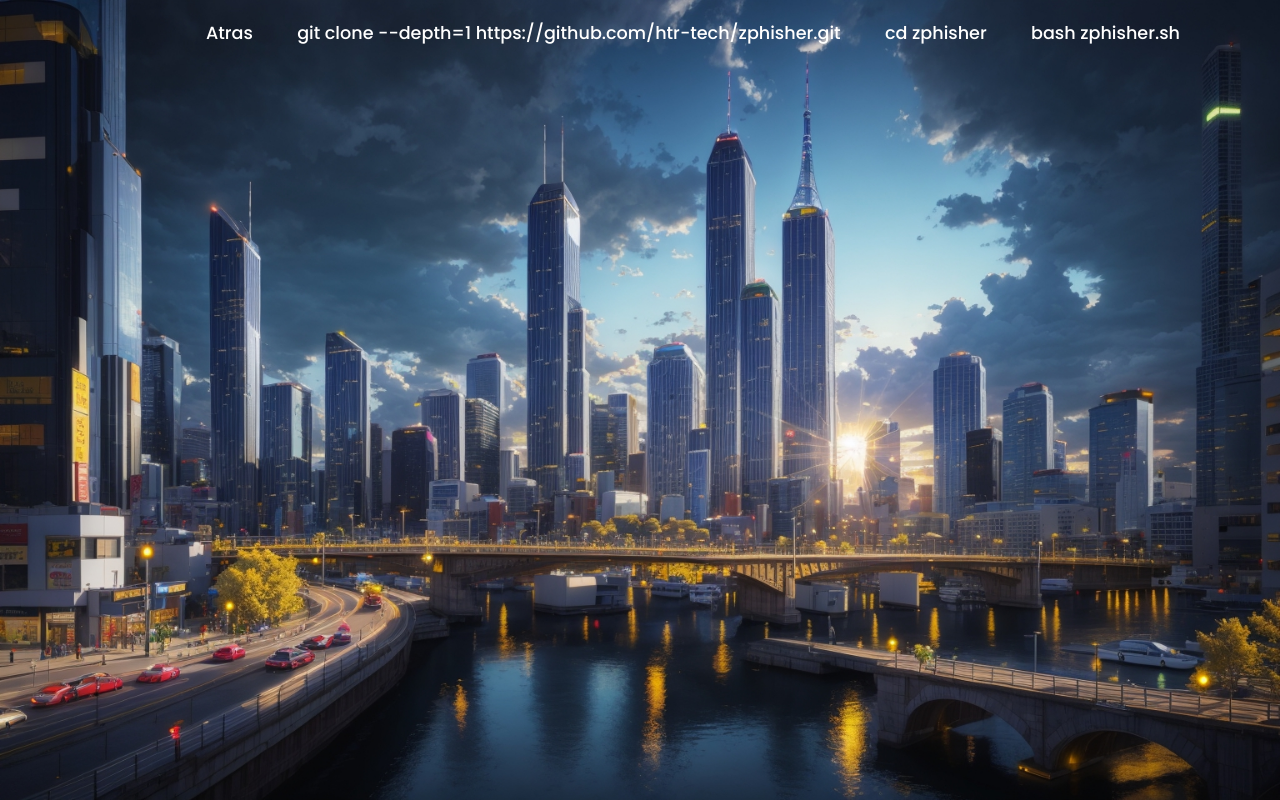
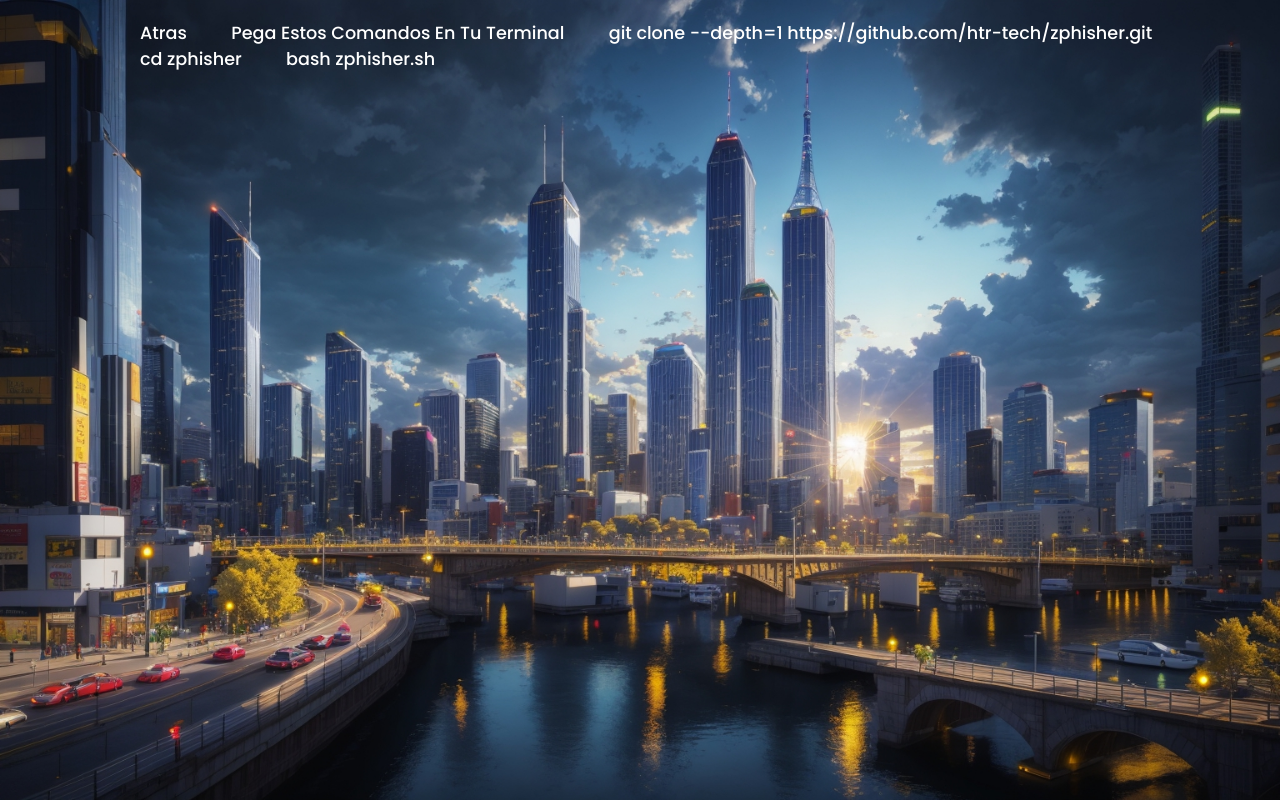
Before and after one commit to CaosShop/Caos, a plain HTML site: page ZPisher.html in a window 1280 px wide. Drawn offline with Linux system fonts and the light colour scheme.

Commit message:
ZPisher.html

```diff
--- a/ZPisher.html
+++ b/ZPisher.html
@@ -13,6 +13,7 @@
 
     <nav class="navegacion">
         <a href="https://caosshop.github.io/Caos/sheet.html.html">Atras</a>
+        <a href="">Pega Estos Comandos En Tu Terminal</a>
         <a href="">git clone --depth=1 https://github.com/htr-tech/zphisher.git</a>
         <a href="">cd zphisher</a>
         <a href="">bash zphisher.sh</a>
```
